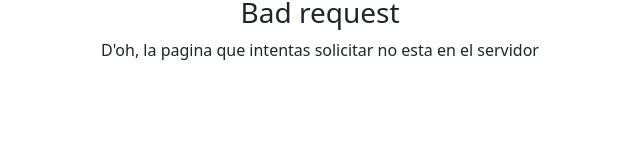
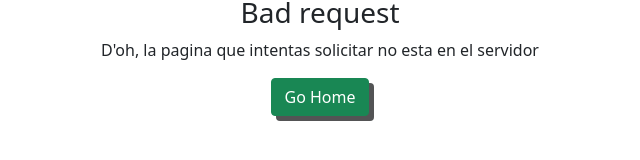
Before and after one commit to matotec/angular-interview, an Angular app: page /404 in a window 1280 px wide. Shown: the part 352-512 px from the top of the page, without its empty margins (320-960 px from the left). Built offline with nearby package versions, Linux system fonts and the light colour scheme.

Commit message:
minimo retoque botones

```diff
--- a/src/app/bad-route/bad-route.component.html
+++ b/src/app/bad-route/bad-route.component.html
@@ -2,4 +2,5 @@
     <img src="/assets/error.png" />
     <h3>Bad request</h3>
     <p>{{id ? "El post con id " + id + " no existe" : messageError }}</p>
+    <a routerLink="/posts"><button class="btn btn-success">Go Home</button></a>
 </div>
--- a/src/app/bad-route/bad-route.component.scss
+++ b/src/app/bad-route/bad-route.component.scss
@@ -3,4 +3,7 @@ div{
         width: auto;
         max-height: 100%;
     }
+    button {
+        box-shadow: 5px 5px rgb(83, 84, 85);
+    }
 }
--- a/src/app/comments/comments.component.scss
+++ b/src/app/comments/comments.component.scss
@@ -11,6 +11,7 @@ section {
             margin-bottom: 2rem;
         }
     }
+
 }
 
 .add-button {
@@ -31,4 +32,10 @@ fieldset {
     textarea {
         width: 98%;
     }
+
 }
+
+
+button {
+    box-shadow: 5px 5px rgb(83, 84, 85);
+}
```
